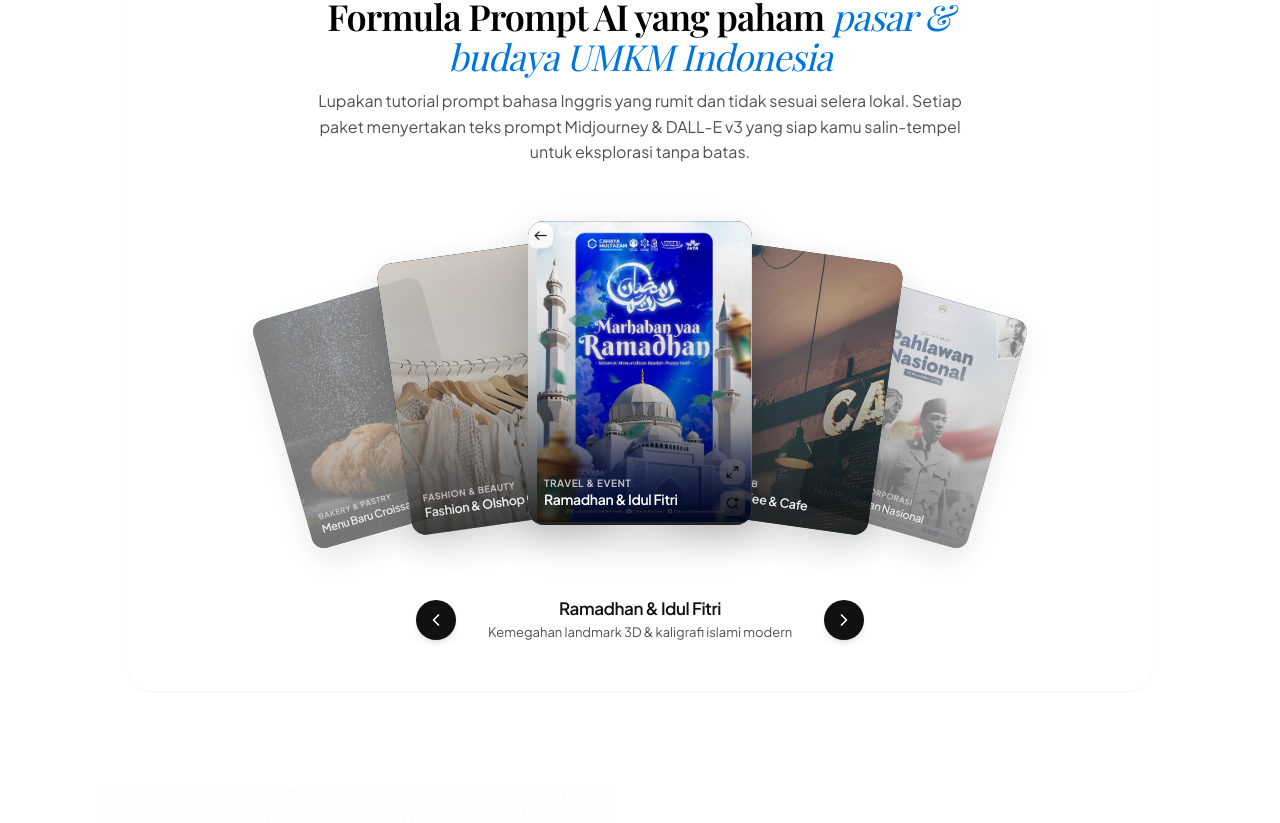
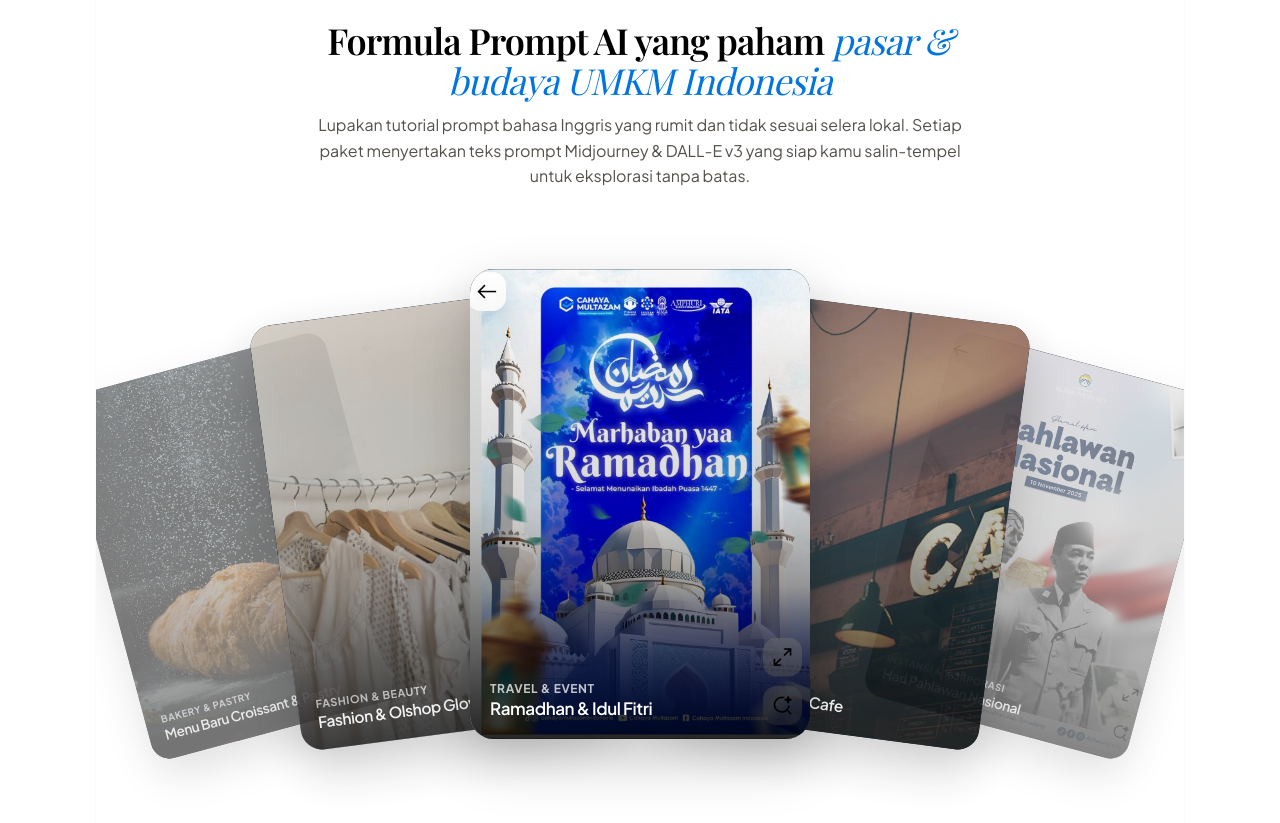
Before and after one commit to ryaleason/warung-design, a Next.js app: page / in a window 1280 px wide. Shown: the part 2653-3476 px from the top of the page. Built offline with nearby package versions, Linux system fonts and the light colour scheme; no server answers; a web font is replaced by a local one.

Commit message:
feat(ui): upscale 3D fan carousel and poster dimensions for grander showcase

```diff
--- a/app/page.tsx
+++ b/app/page.tsx
@@ -220,7 +220,7 @@ export default async function HomePage() {
           </div>
 
           {/* Feature 2: Full Width / Centered Showcase */}
-          <div className="rounded-3xl bg-white p-6 sm:p-10 shadow-xs text-center max-w-5xl mx-auto space-y-6" data-aos="fade-up" data-aos-duration="700">
+          <div className="rounded-3xl bg-white p-6 sm:p-12 md:p-16 shadow-xs text-center max-w-6xl mx-auto space-y-8 sm:space-y-10 overflow-hidden" data-aos="fade-up" data-aos-duration="700">
             <div className="max-w-2xl mx-auto space-y-3">
               <h3 className="font-serif text-2xl sm:text-3xl lg:text-4xl font-semibold tracking-tight text-[#000000]">
                 Formula Prompt AI yang paham{' '}
--- a/components/Fan3DCarousel.tsx
+++ b/components/Fan3DCarousel.tsx
@@ -118,9 +118,9 @@ export default function Fan3DCarousel({ onSelectPrompt, theme = 'light' }: Fan3D
   const activeItem = items[activeIndex];
 
   return (
-    <div className="w-full pt-2 sm:pt-4 pb-2 select-none">
-      {/* 3D Fan Carousel Stage */}
-      <div className="relative mx-auto w-full max-w-3xl h-[260px] sm:h-[320px] md:h-[360px] flex items-center justify-center overflow-visible">
+    <div className="w-full pt-4 sm:pt-6 pb-4 select-none">
+      {/* 3D Fan Carousel Stage - Grand / Large Display */}
+      <div className="relative mx-auto w-full max-w-5xl h-[330px] sm:h-[420px] md:h-[480px] lg:h-[530px] flex items-center justify-center overflow-visible">
         {items.map((item, index) => {
           const offset = getOffset(index);
           const isCenter = offset === 0;
@@ -139,33 +139,33 @@ export default function Fan3DCarousel({ onSelectPrompt, theme = 'light' }: Fan3D
             filter = 'brightness(1)';
             pointerEvents = 'auto';
           } else if (offset === -1) {
-            transformStyle = 'translateX(-65%) translateY(14px) rotate(-8deg) scale(0.9)';
+            transformStyle = 'translateX(-62%) translateY(16px) rotate(-7.5deg) scale(0.91)';
             zIndex = 20;
             opacity = 0.88;
             filter = isLight ? 'brightness(0.95)' : 'brightness(0.9)';
             pointerEvents = 'auto';
           } else if (offset === -2) {
-            transformStyle = 'translateX(-122%) translateY(40px) rotate(-16deg) scale(0.78)';
+            transformStyle = 'translateX(-118%) translateY(42px) rotate(-15deg) scale(0.8)';
             zIndex = 10;
             opacity = 0.55;
             filter = isLight ? 'brightness(0.85)' : 'brightness(0.75)';
             pointerEvents = 'auto';
           } else if (offset === 1) {
-            transformStyle = 'translateX(65%) translateY(14px) rotate(8deg) scale(0.9)';
+            transformStyle = 'translateX(62%) translateY(16px) rotate(7.5deg) scale(0.91)';
             zIndex = 20;
             opacity = 0.88;
             filter = isLight ? 'brightness(0.95)' : 'brightness(0.9)';
             pointerEvents = 'auto';
           } else if (offset === 2) {
-            transformStyle = 'translateX(122%) translateY(40px) rotate(16deg) scale(0.78)';
+            transformStyle = 'translateX(118%) translateY(42px) rotate(15deg) scale(0.8)';
             zIndex = 10;
             opacity = 0.55;
             filter = isLight ? 'brightness(0.85)' : 'brightness(0.75)';
             pointerEvents = 'auto';
           } else {
             transformStyle = offset < 0
-              ? 'translateX(-160%) translateY(60px) rotate(-22deg) scale(0.6)'
-              : 'translateX(160%) translateY(60px) rotate(22deg) scale(0.6)';
+              ? 'translateX(-160%) translateY(65px) rotate(-22deg) scale(0.65)'
+              : 'translateX(160%) translateY(65px) rotate(22deg) scale(0.65)';
             zIndex = 5;
             opacity = 0;
             pointerEvents = 'none';
@@ -189,8 +189,8 @@ export default function Fan3DCarousel({ onSelectPrompt, theme = 'light' }: Fan3D
                 pointerEvents: pointerEvents as any,
                 transition: 'all 500ms cubic-bezier(0.25, 1, 0.5, 1)',
               }}
-              className={`absolute top-2 w-36 h-48 sm:w-48 sm:h-64 md:w-56 md:h-76 rounded-2xl overflow-hidden ${
-                isLight ? 'shadow-[0_16px_40px_rgba(0,0,0,0.18)] bg-slate-900' : 'shadow-[0_20px_50px_rgba(0,0,0,0.65)] bg-[#161618]'
+              className={`absolute top-2 w-[200px] h-[280px] sm:w-[260px] sm:h-[360px] md:w-[310px] md:h-[430px] lg:w-[340px] lg:h-[470px] rounded-2xl sm:rounded-3xl overflow-hidden ${
+                isLight ? 'shadow-[0_22px_55px_rgba(0,0,0,0.22)] bg-slate-900' : 'shadow-[0_24px_60px_rgba(0,0,0,0.7)] bg-[#161618]'
               } cursor-pointer group`}
             >
               {/* Poster Image */}
@@ -201,16 +201,16 @@ export default function Fan3DCarousel({ onSelectPrompt, theme = 'light' }: Fan3D
                   fill
                   quality={90}
                   className="object-cover object-center group-hover:scale-105 transition-transform duration-500"
-                  sizes="(max-width: 640px) 150px, (max-width: 768px) 200px, 240px"
+                  sizes="(max-width: 640px) 220px, (max-width: 768px) 300px, 380px"
                   priority={isCenter}
                 />
 
                 {/* Subtle vignette & category label overlay */}
-                <div className="absolute inset-0 bg-gradient-to-t from-black/85 via-black/15 to-transparent flex flex-col justify-end p-3 sm:p-4 text-left">
-                  <span className="text-[10px] font-bold uppercase tracking-wider text-white/70 block">
+                <div className="absolute inset-0 bg-gradient-to-t from-black/85 via-black/15 to-transparent flex flex-col justify-end p-4 sm:p-5 text-left">
+                  <span className="text-[11px] sm:text-[12px] font-bold uppercase tracking-wider text-white/75 block">
                     {item.category}
                   </span>
-                  <span className="text-[12.5px] sm:text-[14px] font-semibold text-white tracking-tight leading-tight line-clamp-1">
+                  <span className="text-[13.5px] sm:text-[16px] md:text-[17px] font-semibold text-white tracking-tight leading-tight line-clamp-1">
                     {item.title}
                   </span>
                 </div>
@@ -221,32 +221,32 @@ export default function Fan3DCarousel({ onSelectPrompt, theme = 'light' }: Fan3D
       </div>
 
       {/* Navigation Controls (Arrows & Title) */}
-      <div className="flex items-center justify-center gap-4 sm:gap-6 mt-4 sm:mt-6">
+      <div className="flex items-center justify-center gap-4 sm:gap-6 mt-6 sm:mt-8">
         {/* Left Arrow Button */}
         <button
           type="button"
           onClick={handlePrev}
           aria-label="Poster Sebelumnya"
-          className={`flex h-9 w-9 sm:h-10 sm:w-10 items-center justify-center rounded-full transition-all shadow-md hover:scale-105 active:scale-95 cursor-pointer shrink-0 ${
+          className={`flex h-10 w-10 sm:h-12 sm:w-12 items-center justify-center rounded-full transition-all shadow-md hover:scale-105 active:scale-95 cursor-pointer shrink-0 ${
             isLight
               ? 'bg-[#111111] hover:bg-[#0075de] text-white'
               : 'bg-black/60 hover:bg-black/90 text-white/80 hover:text-white'
           }`}
         >
-          <ChevronLeft className="h-4 w-4 sm:h-5 sm:w-5" />
+          <ChevronLeft className="h-5 w-5 sm:h-6 sm:w-6" />
         </button>
 
         {/* Center Title & Subtitle */}
-        <div className="text-center min-w-[200px] sm:min-w-[320px] max-w-md px-2">
+        <div className="text-center min-w-[220px] sm:min-w-[360px] max-w-lg px-2">
           <h4
-            className={`text-[15px] sm:text-[17px] font-semibold tracking-tight leading-snug ${
+            className={`text-[17px] sm:text-[21px] md:text-[23px] font-semibold tracking-tight leading-snug ${
               isLight ? 'text-[#111111]' : 'text-white drop-shadow-sm'
             }`}
           >
             {activeItem.title}
           </h4>
           <p
-            className={`text-[12px] sm:text-[13px] mt-0.5 line-clamp-1 font-normal ${
+            className={`text-[13px] sm:text-[14.5px] mt-1 line-clamp-1 font-normal ${
               isLight ? 'text-[#54504c]' : 'text-white/75'
             }`}
           >
@@ -259,13 +259,13 @@ export default function Fan3DCarousel({ onSelectPrompt, theme = 'light' }: Fan3D
           type="button"
           onClick={handleNext}
           aria-label="Poster Selanjutnya"
-          className={`flex h-9 w-9 sm:h-10 sm:w-10 items-center justify-center rounded-full transition-all shadow-md hover:scale-105 active:scale-95 cursor-pointer shrink-0 ${
+          className={`flex h-10 w-10 sm:h-12 sm:w-12 items-center justify-center rounded-full transition-all shadow-md hover:scale-105 active:scale-95 cursor-pointer shrink-0 ${
             isLight
               ? 'bg-[#111111] hover:bg-[#0075de] text-white'
               : 'bg-black/60 hover:bg-black/90 text-white/80 hover:text-white'
           }`}
         >
-          <ChevronRight className="h-4 w-4 sm:h-5 sm:w-5" />
+          <ChevronRight className="h-5 w-5 sm:h-6 sm:w-6" />
         </button>
       </div>
     </div>
```
